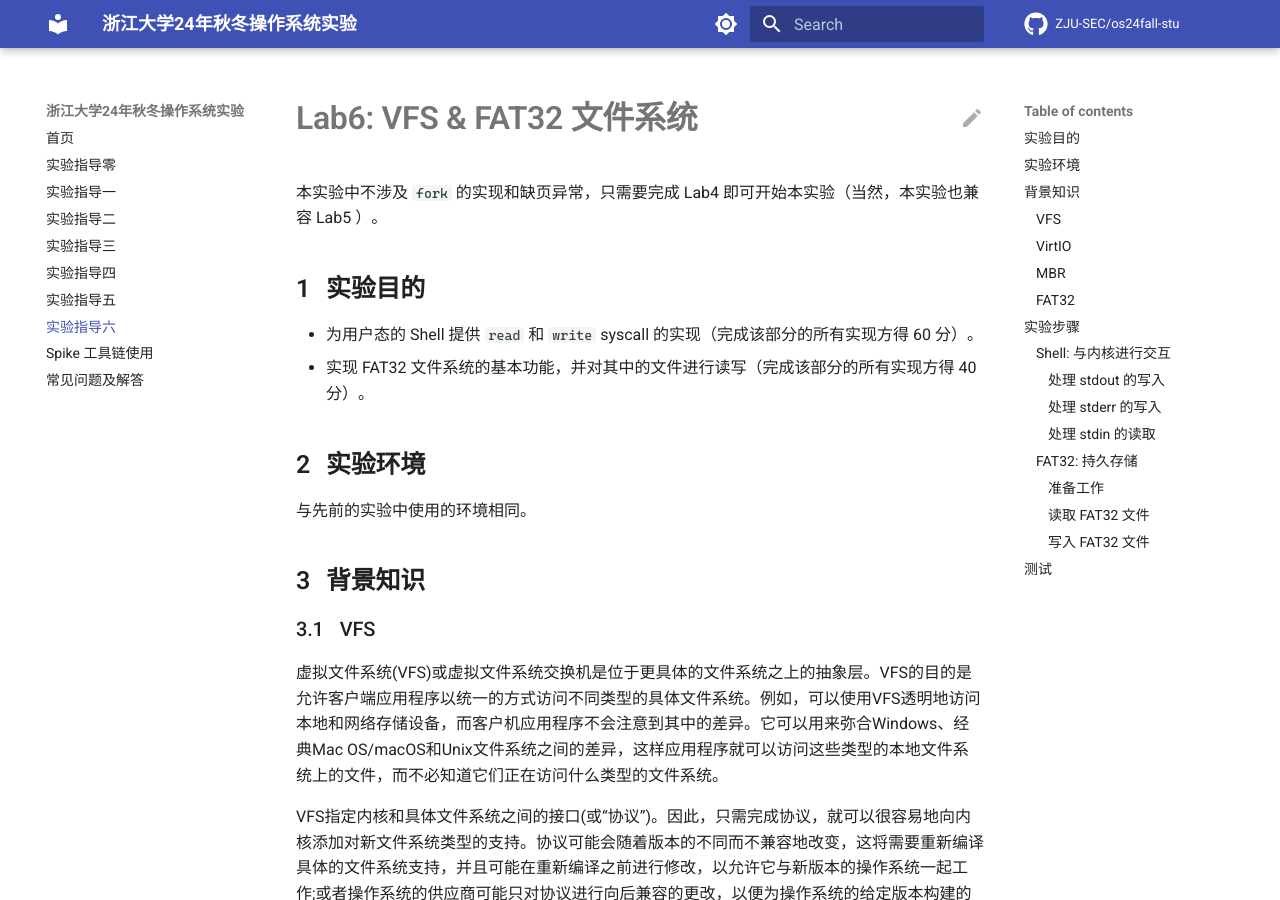
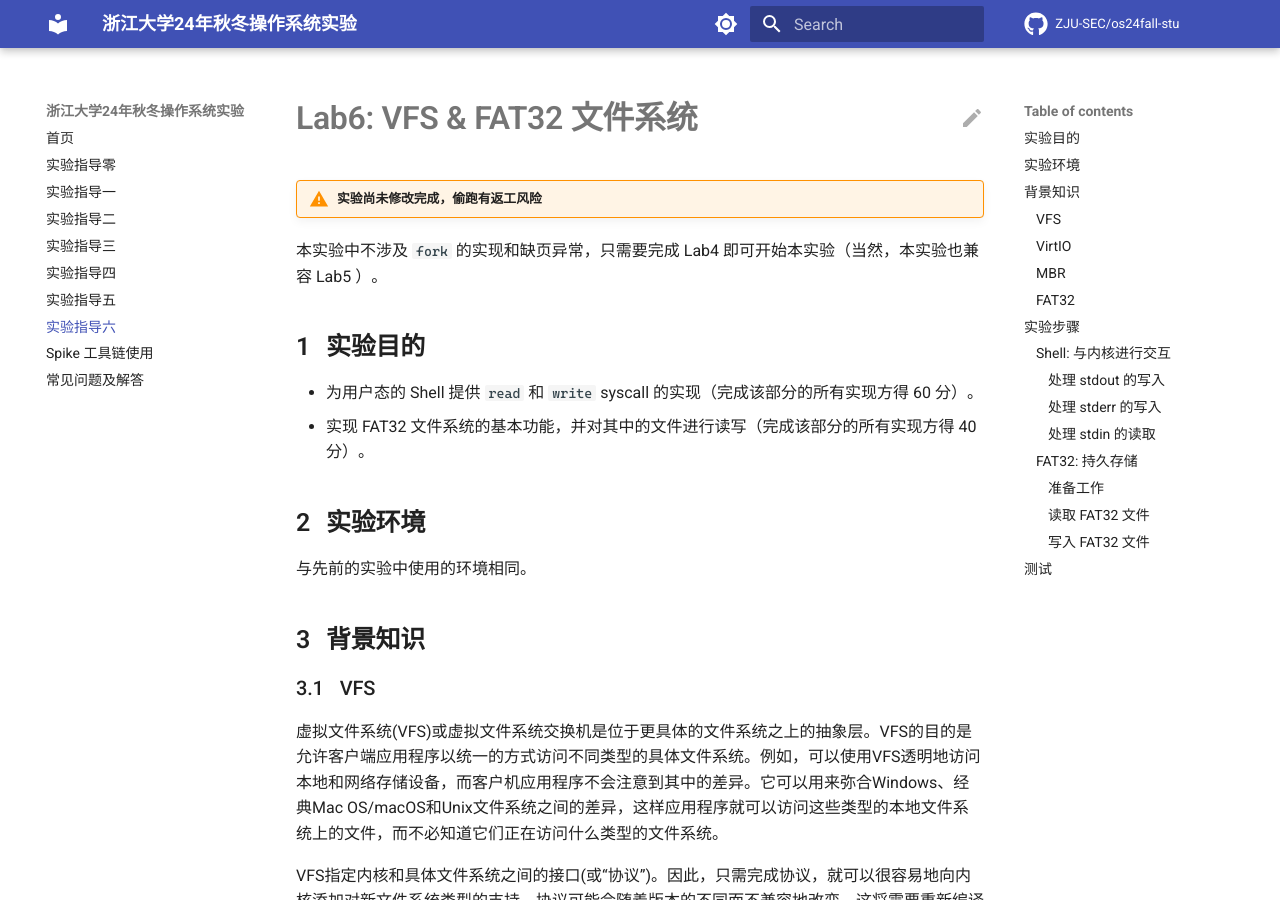
Before and after one commit to ZJU-SEC/os24fall-stu, an MkDocs documentation site: the page built from docs/lab6.md, in a window 1280 px wide and 900 px high. Built offline with MkDocs 1.6.1 and Material for MkDocs 9.7.7, drawn with Linux system fonts in a browser that asks for light colours; some web fonts are replaced; comment, search, counter and statistics services are not loaded.

Commit message:
docs(lab6): add warning, improving...

```diff
--- a/docs/lab6.md
+++ b/docs/lab6.md
@@ -1,4 +1,6 @@
 # Lab6: VFS & FAT32 文件系统
+
+!!! warning "实验尚未修改完成，偷跑有返工风险"
 
 本实验中不涉及 `fork` 的实现和缺页异常，只需要完成 Lab4 即可开始本实验（当然，本实验也兼容 Lab5 ）。
 
```
